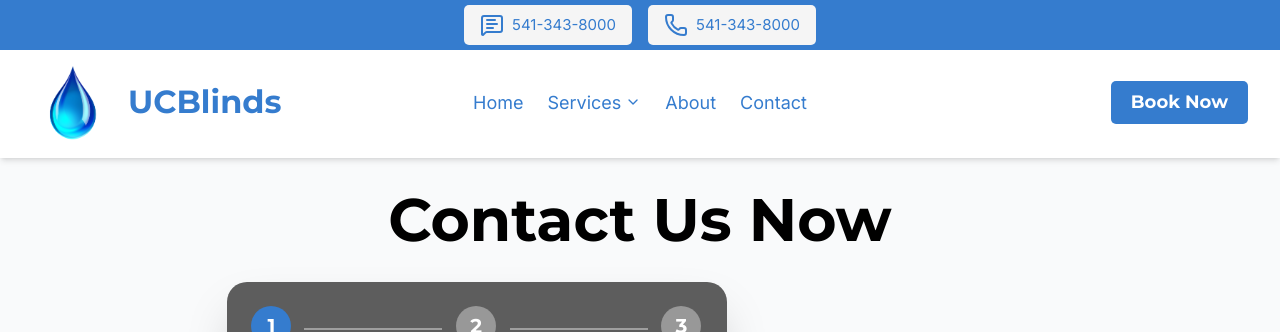
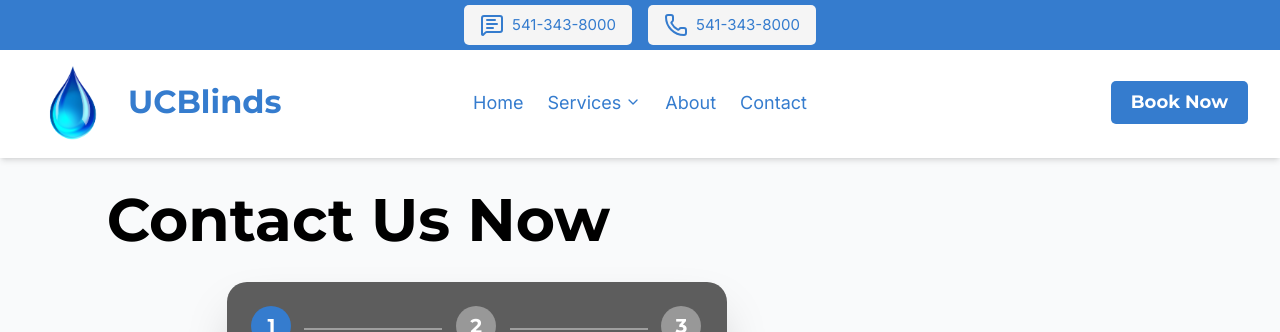
Before and after one commit to Visionary-Advance/ucblinds, a Next.js app: page /contact in a window 1280 px wide. Shown: the top 332 px of the page. Built offline with nearby package versions, Linux system fonts and the light colour scheme.

Commit message:
contact page done

```diff
--- a/app/contact/page.jsx
+++ b/app/contact/page.jsx
@@ -61,7 +61,7 @@ export default function Contact(){
         <>
 
         <section className="w-full">
-            <h2 className="font-montserrat lg:w-10/12 text-center py-8 mx-auto text-[2.86rem] lg:text-6xl text-black font-bold">Contact Us Now</h2>
+            <h2 className="font-montserrat lg:w-10/12 lg:text-left text-center py-8 mx-auto text-[2.86rem] lg:text-6xl text-black font-bold">Contact Us Now</h2>
             <div className="grid grid-cols-1 lg:grid-cols-2">
 
                 <div className="col-span-1 lg:translate-x-10 mx-auto lg:w-5/12 w-11/12 z-40 mb-10">
```
